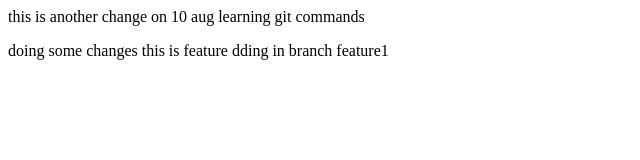
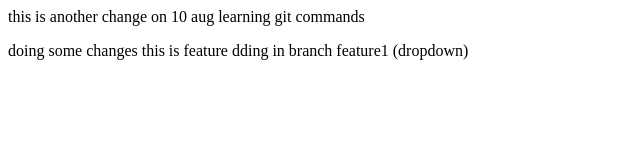
Before and after one commit to work588/localRepo, a plain HTML site: page index.html in a window 1280 px wide. Shown: the full height of the page, 0-640 px from the left. Drawn offline with Linux system fonts and the light colour scheme.

Commit message:
added dropdown

```diff
--- a/index.html
+++ b/index.html
@@ -1,2 +1,2 @@
 <p>this is another change on 10 aug learning git commands</p>
-<p> doing some changes this is feature dding in branch feature1</p>
+<p> doing some changes this is feature dding in branch feature1 (dropdown)</p>
```
